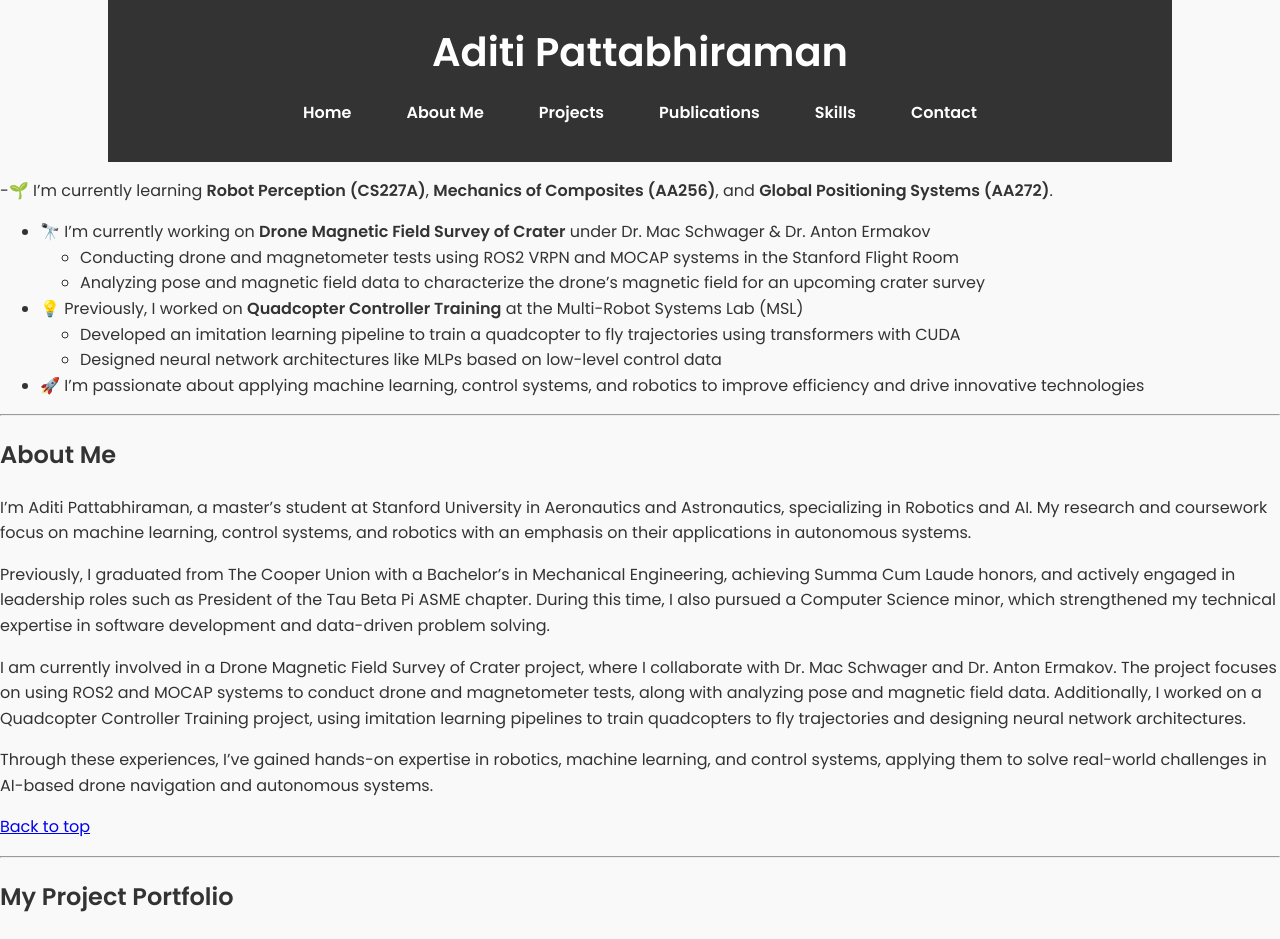
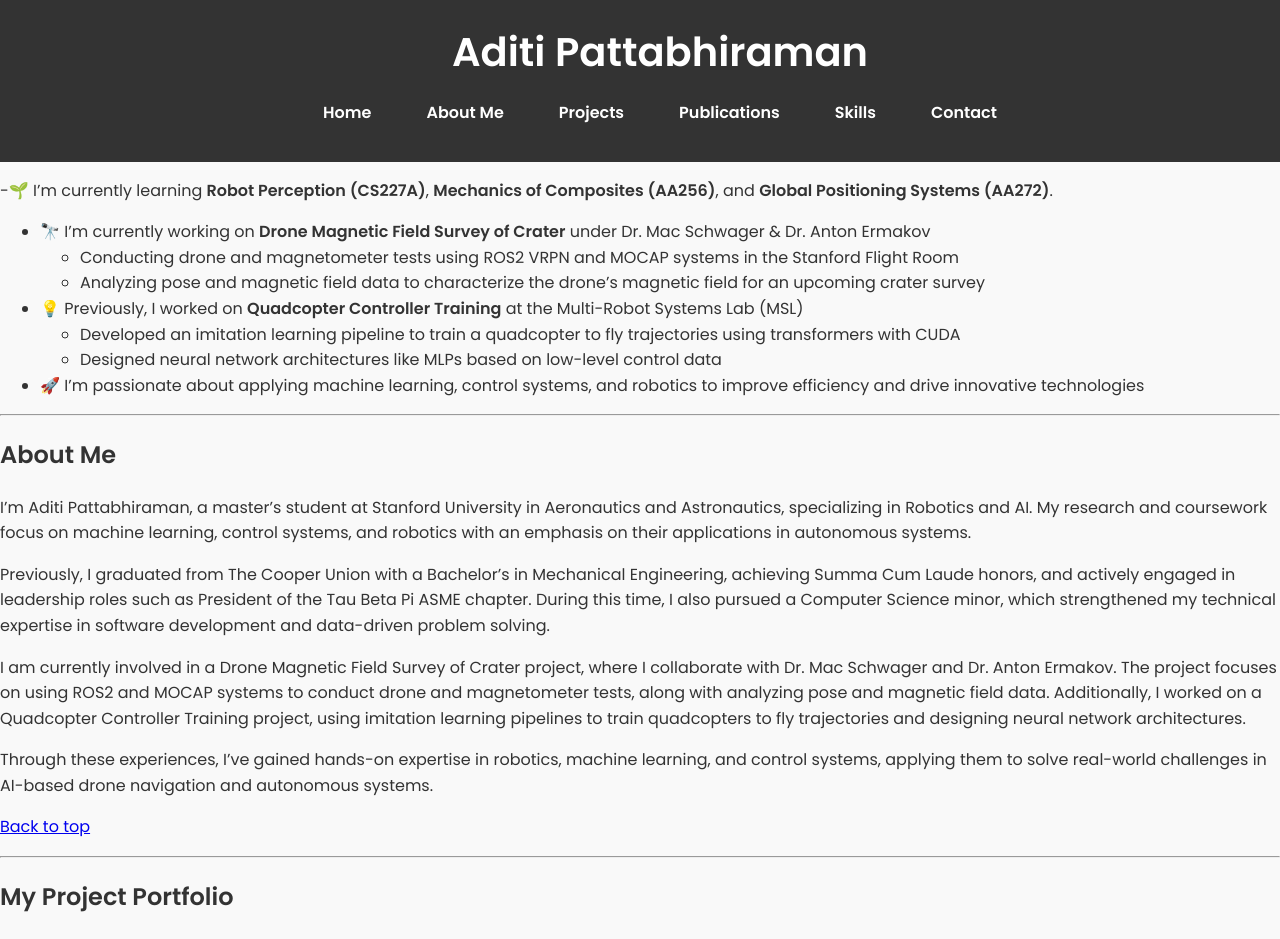
Before and after one commit to aditipattabhiraman/aditipattabhiraman.github.io, a Jekyll site: the page built from index.md, in a window 1280 px wide and 1400 px high. Shown: the top 939 px of the window. Built offline with Jekyll 4.4.1, drawn with Linux system fonts in a browser that asks for light colours.

Commit message:
Update styles.css

```diff
--- a/assets/css/styles.css
+++ b/assets/css/styles.css
@@ -18,8 +18,9 @@ body {
     position: sticky;
     top: 0;
     z-index: 1000;
+    width: 100%;  /* Make it span the whole width */
+    margin: 0;    /* Remove any default margin */
 }
-
 .site-title {
     margin: 0;
     font-size: 2.5rem;
@@ -138,12 +139,6 @@ section {
     color: #007acc;
 }
 
-/* Remove duplicate header padding issue */
-header, footer {
-    max-width: 80%;
-    margin: 0 auto;
-    padding: 20px;
-}
 
 /* Skills Section */
 #skills {
@@ -170,13 +165,14 @@ header, footer {
     text-decoration: underline;
 }
 
+/* Footer */
 footer {
     background-color: #333;
     color: white;
     text-align: center;
     padding: 1em;
-    margin: 0 auto;
-    max-width: 80%;
+    width: 100%;  /* Make it span the whole width */
+    margin: 0;    /* Remove any default margin */
 }
 
 /* Progress Bar */
```
